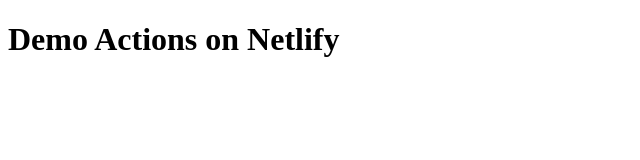
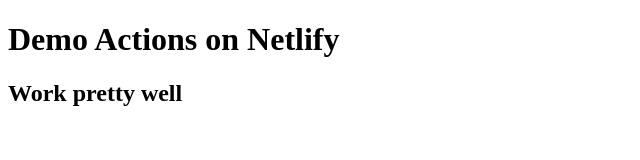
Before and after one commit to voorhoede/demo-actions-on-netlify, a website: page src/index.html in a window 1280 px wide. Shown: the whole page, without its empty margins (0-640 px from the left). Drawn offline with Linux system fonts and the light colour scheme.

Commit message:
Update index.html

```diff
--- a/src/index.html
+++ b/src/index.html
@@ -6,5 +6,6 @@
 </head>
 <body>
     <h1>Demo Actions on Netlify</h1>
+    <h2>Work pretty well</h2>
 </body>
 </html>
```
